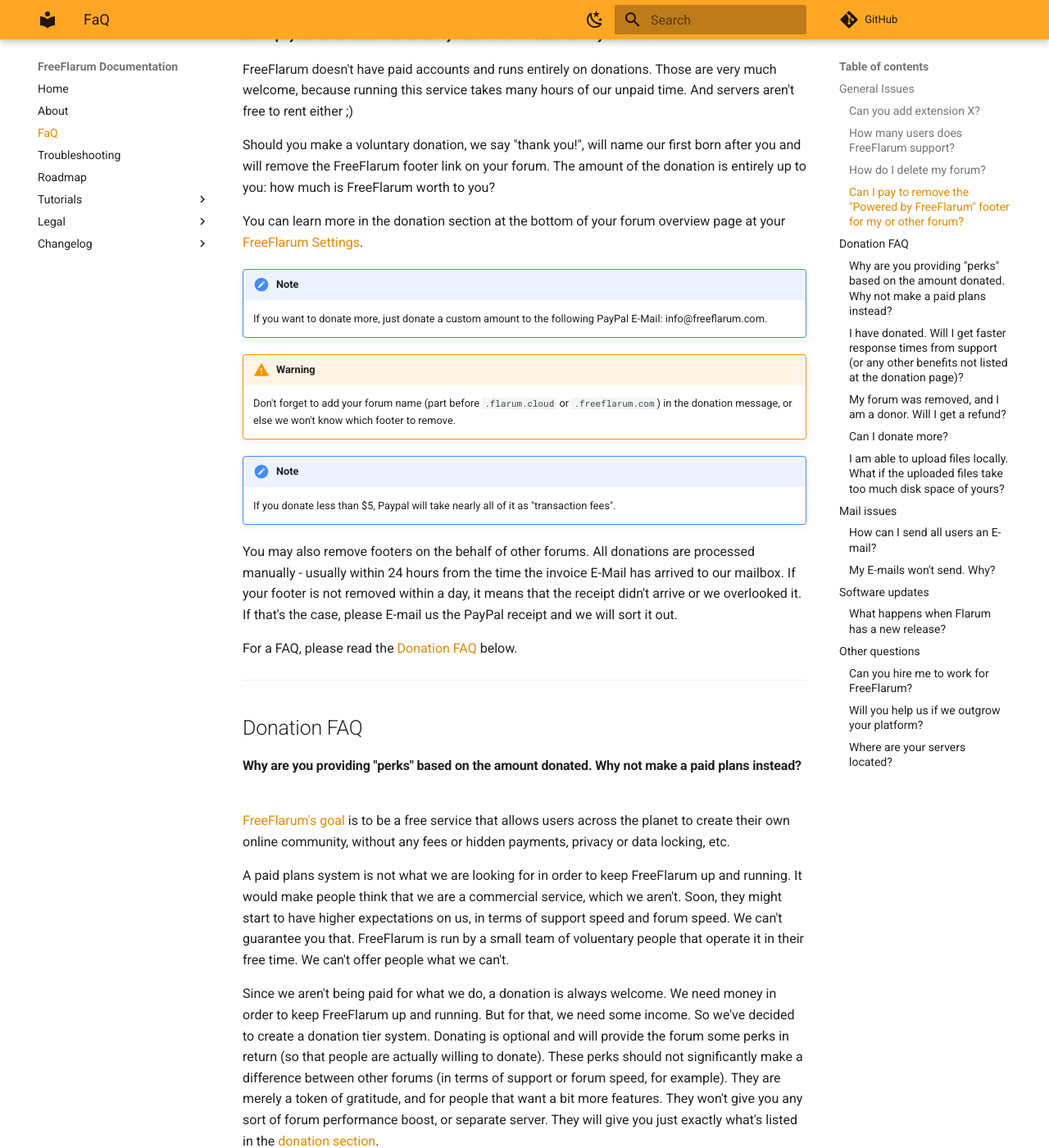
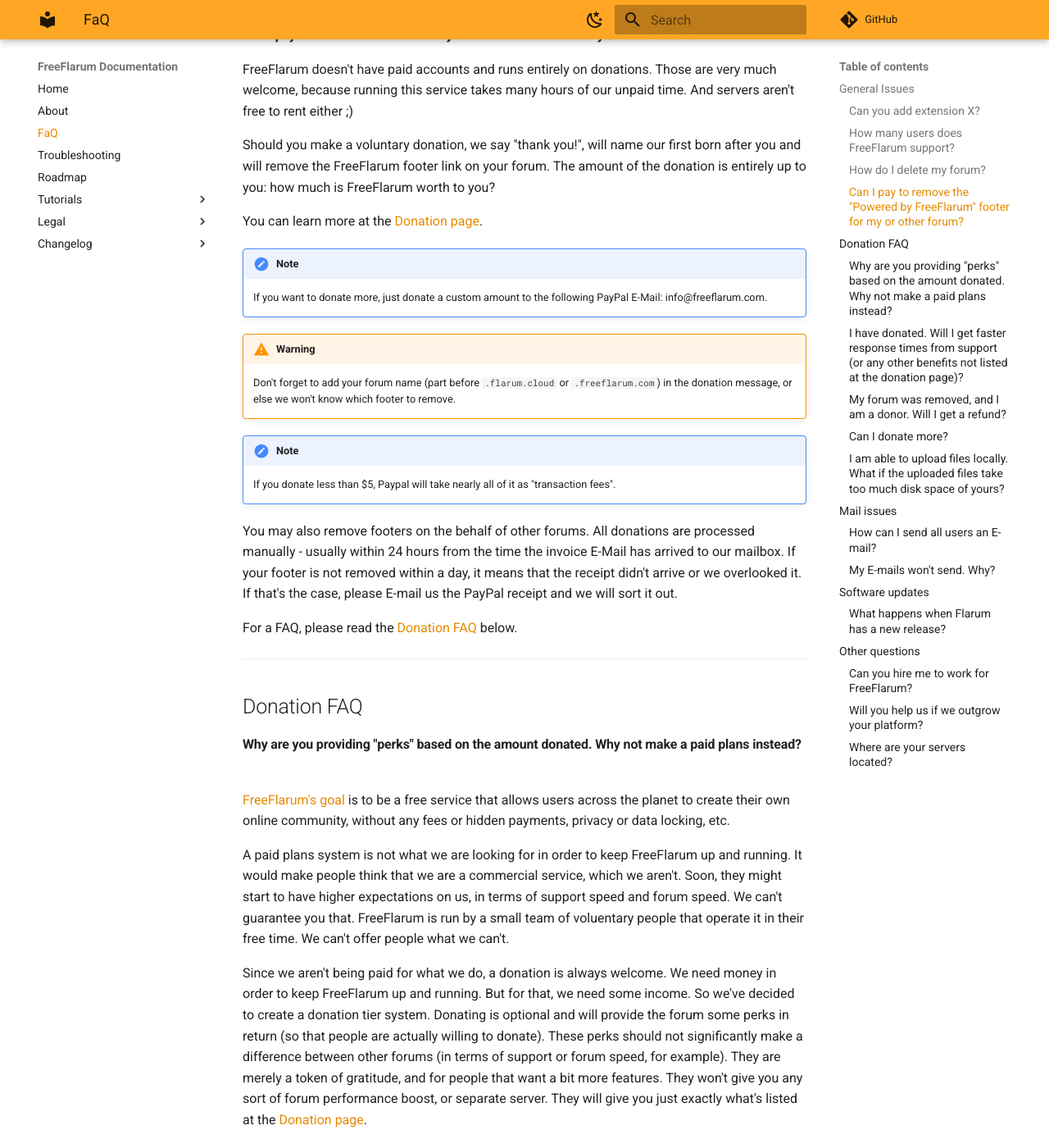
Before and after one commit to FreeFlarum/freeflarum.com, an MkDocs documentation site: the page built from docs/faq.md, in a window 1280 px wide and 1400 px high, scrolled down 738 px. Shown: the whole window at 82% size. Built offline with MkDocs 1.6.1 and Material for MkDocs 9.7.7, drawn with Linux system fonts in a browser that asks for light colours; comment, search, counter and statistics services are not loaded.

Commit message:
Update donation link

```diff
--- a/docs/faq.md
+++ b/docs/faq.md
@@ -23,7 +23,7 @@
 
 Should you make a voluntary donation, we say "thank you!", will name our first born after you and will remove the FreeFlarum footer link on your forum. The amount of the donation is entirely up to you: how much is FreeFlarum worth to you?
 
-You can learn more in the donation section at the bottom of your forum overview page at your [FreeFlarum Settings](/settings/overview).
+You can learn more at the [Donation page](/settings/donate).
 
 
 !!! note
@@ -51,7 +51,7 @@
 
 A paid plans system is not what we are looking for in order to keep FreeFlarum up and running. It would make people think that we are a commercial service, which we aren't. Soon, they might start to have higher expectations on us, in terms of support speed and forum speed. We can't guarantee you that. FreeFlarum is run by a small team of voluentary people that operate it in their free time. We can't offer people what we can't.
 
-Since we aren't being paid for what we do, a donation is always welcome. We need money in order to keep FreeFlarum up and running. But for that, we need some income. So we've decided to create a donation tier system. Donating is optional and will provide the forum some perks in return (so that people are actually willing to donate). These perks should not significantly make a difference between other forums (in terms of support or forum speed, for example). They are merely a token of gratitude, and for people that want a bit more features. They won't give you any sort of forum performance boost, or separate server. They will give you just exactly what's listed in the [donation section](/settings/overview).
+Since we aren't being paid for what we do, a donation is always welcome. We need money in order to keep FreeFlarum up and running. But for that, we need some income. So we've decided to create a donation tier system. Donating is optional and will provide the forum some perks in return (so that people are actually willing to donate). These perks should not significantly make a difference between other forums (in terms of support or forum speed, for example). They are merely a token of gratitude, and for people that want a bit more features. They won't give you any sort of forum performance boost, or separate server. They will give you just exactly what's listed at the [Donation page](/settings/donate).
 
 #### I have donated. Will I get faster response times from support (or any other benefits not listed at the donation page)?
 No, you get what you have donated for only.
```
